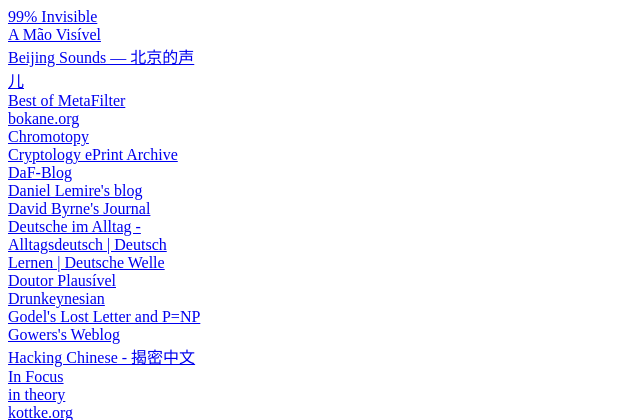
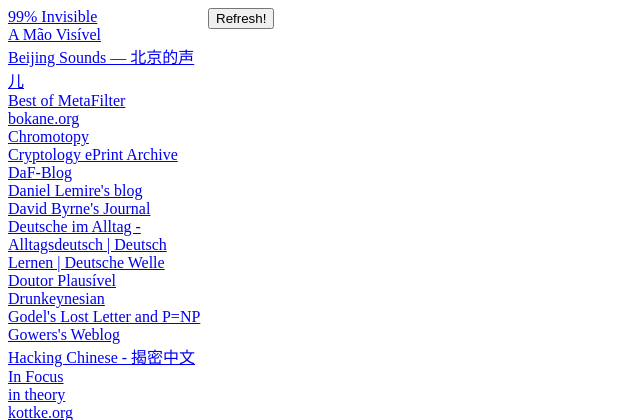
Before and after one commit to flacerdk/smoke-signal, a Flask app: page / in a window 1280 px wide. Shown: the top 420 px of the page, without its empty margins (0-640 px from the left). Run offline with Flask 2, Linux system fonts and the light colour scheme; data comes from the database, SQL or seed files in the repository.

Commit message:
add refresh button

```diff
--- a/smoke_signal/templates/show_feeds.html
+++ b/smoke_signal/templates/show_feeds.html
@@ -22,6 +22,7 @@
   </div>
 
   <div id="entries_container">
+    <button name="refresh">Refresh!</button>
     <div id="entries"></div>
   </div>
 </div>
--- a/smoke_signal/views.py
+++ b/smoke_signal/views.py
@@ -17,6 +17,11 @@ def show_feeds():
 def show_entries():
     feed_id = request.args.get('id', 0, type=int)
     feed = db.session.query(Feed).filter(Feed.id == feed_id).one()
-    read_feed(feed)
     entries = db.session.query(Entry).filter(Entry.feed_id == feed_id).all()
     return json.dumps([e.serialize() for e in entries])
+
+@app.route('/_refresh_entries')
+def refresh_entries():
+    feed_id = request.args.get('id', 0, type=int)
+    feed = db.session.query(Feed).filter(Feed.id == feed_id).one()
+    read_feed(feed)
```
Lines whose indentation alone changed are shown as unchanged.
